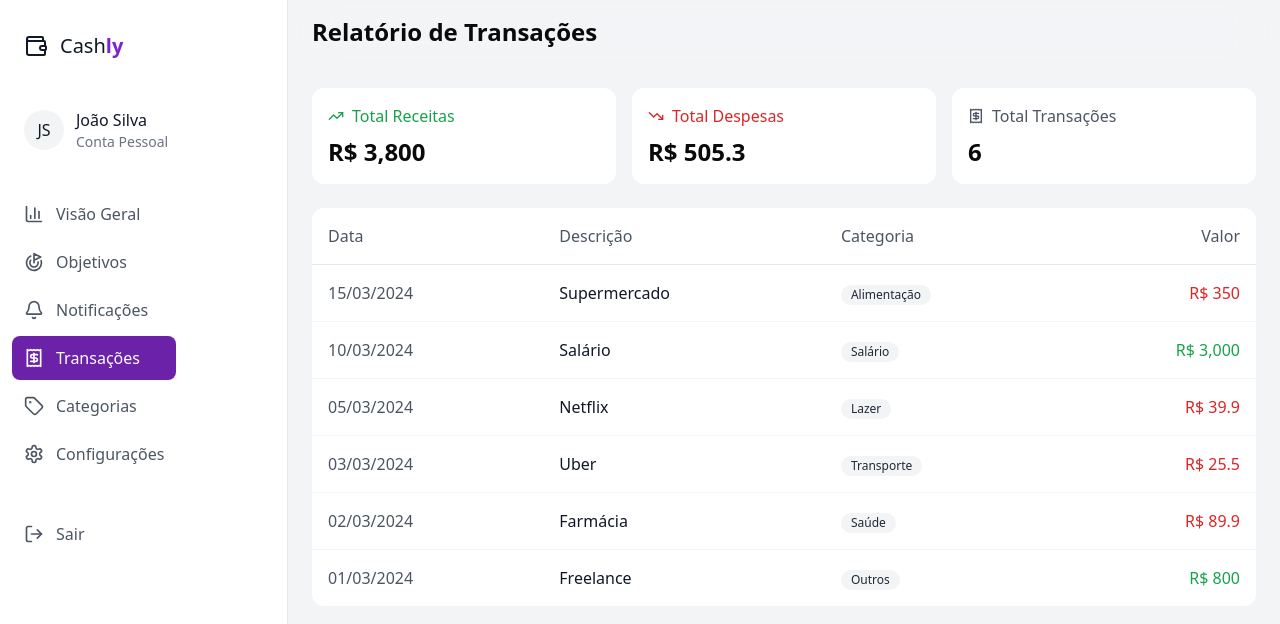
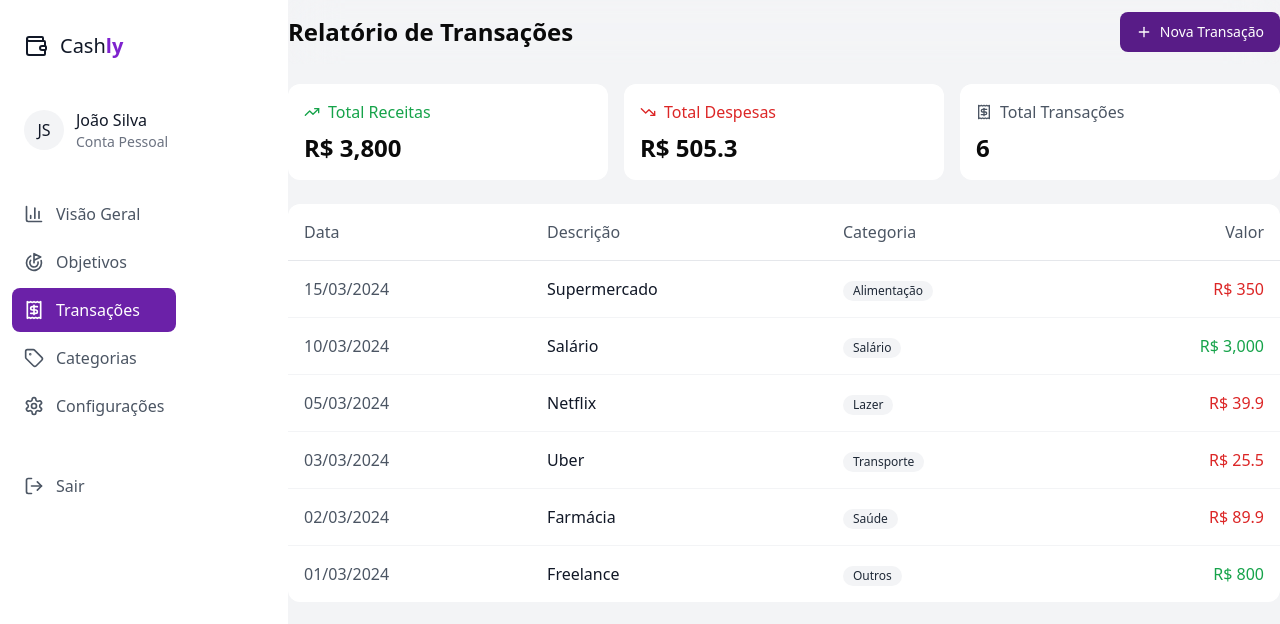
Before and after one commit to fabi0dev/cashly, a React (Vite) app: page /transactions in a window 1280 px wide. Shown: the top 624 px of the page. Built offline with nearby package versions, Linux system fonts and the light colour scheme.

Commit message:
dimensions fix

```diff
--- a/src/components/Container/components/Header/index.tsx
+++ b/src/components/Container/components/Header/index.tsx
@@ -15,8 +15,8 @@ export const Header = ({
   rightContent,
 }: HeaderProps) => {
   return (
-    <header className={cn("backdrop-blur-xl flex-row")}>
-      <div className="max-w-7xl mx-6 h-16 flex items-center justify-between">
+    <header className={cn("backdrop-blur-xl flex-row mx-auto max-w-[1024px]")}>
+      <div className="h-16 flex items-center justify-between">
         <button
           onClick={toggleSidebar}
           className="lg:hidden p-2 rounded-lg hover:bg-gray-100"
--- a/src/components/Container/index.tsx
+++ b/src/components/Container/index.tsx
@@ -38,7 +38,7 @@ export const Container = ({
           rightContent={rightContentHeader}
         />
 
-        <main className="p-6">{children}</main>
+        <main className="mt-5 mx-auto max-w-[1024px]">{children}</main>
       </div>
     </div>
   );
--- a/src/components/Sidebar/index.tsx
+++ b/src/components/Sidebar/index.tsx
@@ -1,7 +1,6 @@
 import { cn } from "@/lib/utils";
 import {
   BarChart3,
-  Bell,
   Goal,
   LogOut,
   Receipt,
@@ -18,7 +17,7 @@ interface SidebarProps {
 const NAV_LINKS = [
   { label: "Visão Geral", icon: BarChart3, href: "/" },
   { label: "Objetivos", icon: Goal, href: "/goals" },
-  { label: "Notificações", icon: Bell, href: "/notifications" },
+  //{ label: "Notificações", icon: Bell, href: "/notifications" },
   { label: "Transações", icon: Receipt, href: "/transactions" },
   { label: "Categorias", icon: Tag, href: "/categories" },
   { label: "Configurações", icon: Settings, href: "/settings" },
@@ -31,7 +30,7 @@ export const Sidebar = ({ isOpen }: SidebarProps) => {
     <div
       className={cn(
         "fixed lg:static inset-y-0 left-0 z-30 w-72 backdrop-blur-xl",
-        "bg-white border-r border-r-gray-200 transform transition-transform duration-300 ease-in-out",
+        "bg-white transform transition-transform duration-300 ease-in-out",
         {
           "translate-x-0": isOpen,
           "-translate-x-full lg:translate-x-0": !isOpen,
--- a/src/pages/Categories/index.tsx
+++ b/src/pages/Categories/index.tsx
@@ -29,12 +29,8 @@ export const Categories = () => {
   };
 
   return (
-    <Container>
+    <Container titleHeader="Categorias">
       <div className="max-w-7xl mx-auto space-y-6">
-        <div className="flex items-center justify-between">
-          <h1 className="text-2xl font-semibold text-gray-900">Categorias</h1>
-        </div>
-
         <div className="grid grid-cols-1 md:grid-cols-2 xl:grid-cols-3 gap-6">
           {categories.map((category) => {
             const total = getCategoryTotal(category.name);
--- a/src/pages/Dashboard/index.tsx
+++ b/src/pages/Dashboard/index.tsx
@@ -10,11 +10,10 @@ import {
 import { Container } from "@/components/Container";
 import { formatToDateRelative } from "@/lib/date";
 import { TransactionModal } from "@/components/Modals/TransactionModal";
-import { categories } from "../Categories";
 import { Button } from "@/components/ui/button";
 
 export const Dashboard = () => {
-  const [showTransactonModal, setShowTransactionModal] = useState(false);
+  const [showTransactionModal, setShowTransactionModal] = useState(false);
 
   return (
     <Container
@@ -30,7 +29,7 @@ export const Dashboard = () => {
       }
     >
       <TransactionModal
-        isOpen={showTransactonModal}
+        isOpen={showTransactionModal}
         onClose={() => setShowTransactionModal(false)}
       />
 
--- a/src/pages/Transactions/index.tsx
+++ b/src/pages/Transactions/index.tsx
@@ -1,5 +1,8 @@
 import { Container } from "@/components/Container";
-import { Receipt, TrendingDown, TrendingUp } from "lucide-react";
+import { TransactionModal } from "@/components/Modals/TransactionModal";
+import { Button } from "@/components/ui/button";
+import { Plus, Receipt, TrendingDown, TrendingUp } from "lucide-react";
+import { useState } from "react";
 
 export const transactions = [
   {
@@ -53,6 +56,7 @@ export const transactions = [
 ];
 
 export const Transactions = () => {
+  const [showTransactionModal, setShowTransactionModal] = useState(false);
   const totalIncome = transactions.reduce(
     (acc, curr) => acc + (curr.type === "income" ? curr.amount : 0),
     0
@@ -63,7 +67,18 @@ export const Transactions = () => {
   );
 
   return (
-    <Container titleHeader="Relatório de Transações">
+    <Container
+      titleHeader="Relatório de Transações"
+      rightContentHeader={
+        <Button
+          onClick={() => setShowTransactionModal(true)}
+          className="flex items-center gap-2 bg-purple-900 hover:bg-gray-800 px-4 py-2 rounded-lg transition-colors text-white ml-auto"
+        >
+          <Plus className="w-4 h-4" />
+          <span className="hidden sm:inline">Nova Transação</span>
+        </Button>
+      }
+    >
       <div className="max-w-7xl mx-auto space-y-6">
         <div className="grid grid-cols-1 md:grid-cols-3 gap-4">
           <div className="bg-white backdrop-blur-xl rounded-xl p-4">
@@ -148,6 +163,11 @@ export const Transactions = () => {
           </div>
         </div>
       </div>
+
+      <TransactionModal
+        isOpen={showTransactionModal}
+        onClose={() => setShowTransactionModal(false)}
+      />
     </Container>
   );
 };
```
